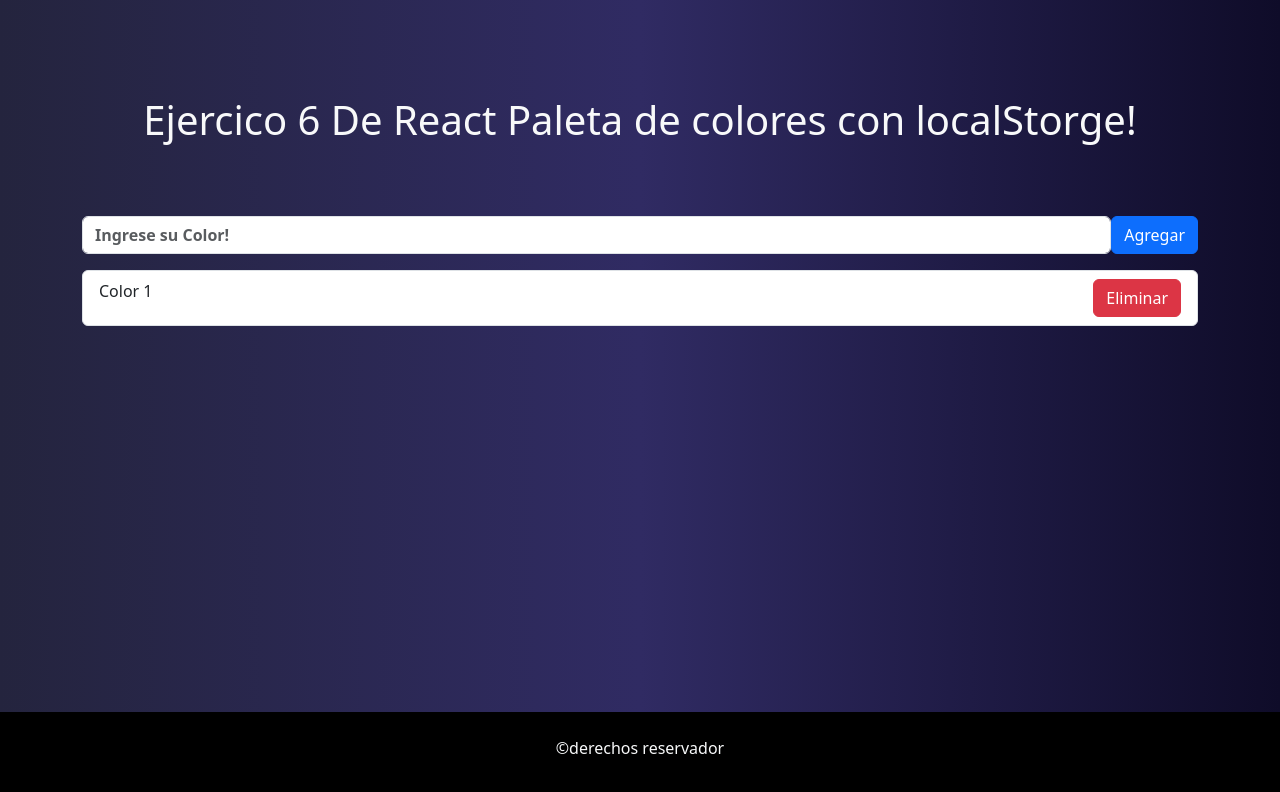
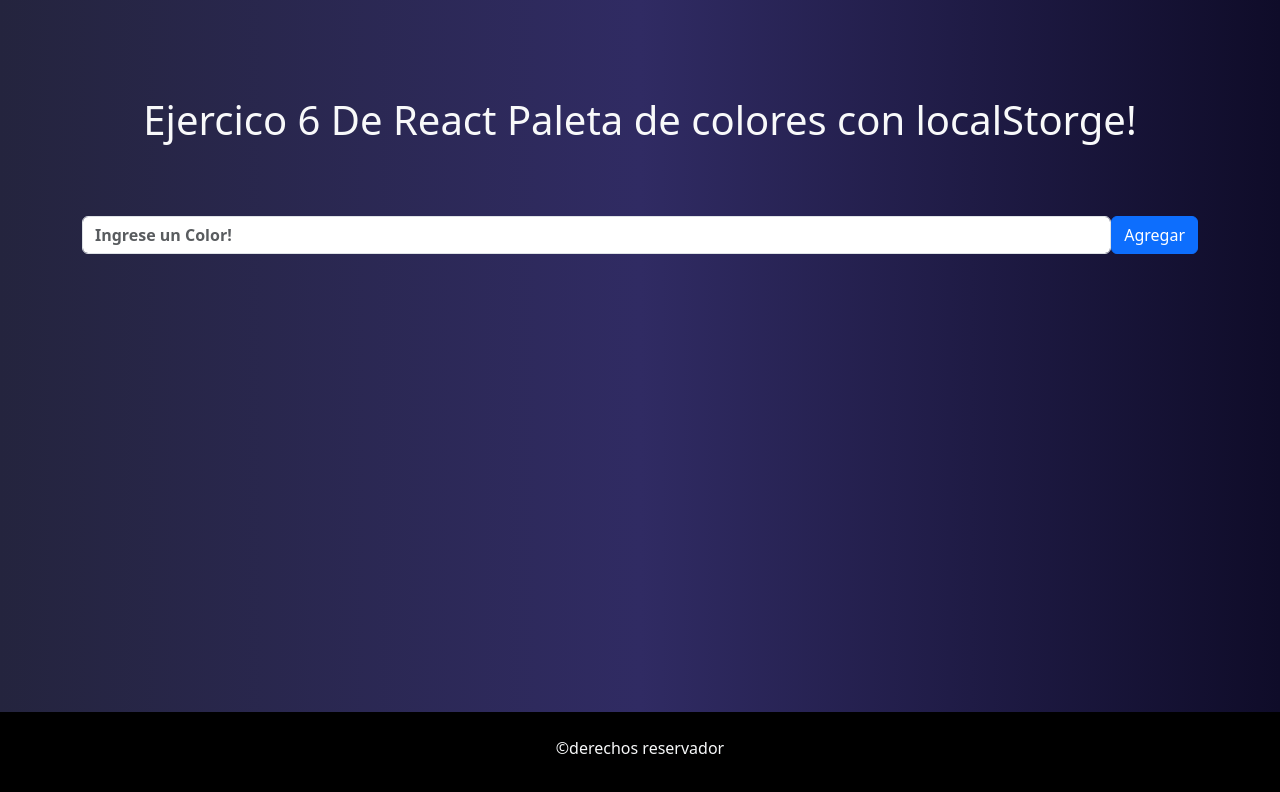
Before and after one commit to MaxiGomez94/Ejercicio6_React, a React (Vite) app: page / in a window 1280 px wide. Shown: the top 792 px of the page. Built offline with nearby package versions, Linux system fonts and the light colour scheme.

Commit message:
ejercicio 6 terminado , agregue sweetalert,animate css y tynicolor

```diff
--- a/package.json
+++ b/package.json
@@ -10,11 +10,13 @@
     "preview": "vite preview"
   },
   "dependencies": {
+    "animate.css": "^4.1.1",
     "bootstrap": "^5.3.2",
     "react": "^18.2.0",
     "react-bootstrap": "^2.10.0",
     "react-dom": "^18.2.0",
-    "sweetalert2": "^11.10.4"
+    "sweetalert2": "^11.10.4",
+    "tinycolor2": "^1.6.0"
   },
   "devDependencies": {
     "@types/react": "^18.2.43",
--- a/src/App.css
+++ b/src/App.css
@@ -1,7 +1,7 @@
 body{
-  background: #0f0c29;  /* fallback for old browsers */
-  background: -webkit-linear-gradient(to right, #24243e, #302b63, #0f0c29);  /* Chrome 10-25, Safari 5.1-6 */
-  background: linear-gradient(to right, #24243e, #302b63, #0f0c29); /* W3C, IE 10+/ Edge, Firefox 16+, Chrome 26+, Opera 12+, Safari 7+ */
+  background: #0f0c29;
+  background: -webkit-linear-gradient(to right, #24243e, #302b63, #0f0c29);
+  background: linear-gradient(to right, #24243e, #302b63, #0f0c29);
 
 }
 #root{
@@ -12,3 +12,9 @@
 main{
   flex-grow: 1;
 }
+
+.Color2{
+  background: #0f0c29;
+  background: -webkit-linear-gradient(to right, #24243e, #302b63, #0f0c29);
+  background: linear-gradient(to right, #24243e, #302b63, #0f0c29);
+}
--- a/src/components/Formulario.jsx
+++ b/src/components/Formulario.jsx
@@ -1,39 +1,98 @@
-import "bootstrap/dist/css/bootstrap.css";
-import { Button } from "react-bootstrap";
-import Form from "react-bootstrap/Form";
-import ListaColores from "./ListaColores";
-import { useState } from "react";
+import React, { useState, useEffect } from 'react';
+import { Form, Button } from 'react-bootstrap';
+import Swal from 'sweetalert2';
+import ListaColores from './ListaColores';
+import 'animate.css/animate.min.css';
+import tinycolor from 'tinycolor2';
 
 const Formulario = () => {
+  const [inputColor, setInpuntColor] = useState('');
+  const [colorsList, setColorsList] = useState([]);
 
-const [inputColor,setInputColor]=useState('');
-const [arrayColores,setArrayColores]=useState([]);
+  useEffect(() => {
+    const guardarColor = JSON.parse(localStorage.getItem('colors'));
+    if (guardarColor) {
+      setColorsList(guardarColor);
+    }
+  }, []);
 
+  const handleSubmit = (e) => {
+    e.preventDefault();
+
+    const isColorValid = tinycolor(inputColor).isValid();
+
+    if (!inputColor.trim() || !isColorValid) {
+
+      Swal.fire({
+        icon: 'error',
+        title: '¡Error!',
+        text: 'Por favor, ingrese un color válido.',
+        showClass: {
+          popup: 'animate__animated animate__shakeX',
+        },
+        hideClass: {
+          popup: 'animate__animated animate__fadeOut',
+        },
+        timer: 2000,
+        showConfirmButton: false,
+      });
+      return;
+    }
+
+    const nuevoColor = {
+      id: Date.now(),
+      nombre: inputColor,
+      value: inputColor,
+    };
+    const colorActualizado = [...colorsList, nuevoColor];
+    setColorsList(colorActualizado);
+    localStorage.setItem('colors', JSON.stringify(colorActualizado));
+    setInpuntColor('');
+
+    // Mostrar SweetAlert de éxito con animación
+    Swal.fire({
+      icon: 'success',
+      title: '¡Éxito!',
+      text: 'Se ha agregado un nuevo color.',
+      showClass: {
+        popup: 'animate__animated animate__fadeInDown',
+      },
+      hideClass: {
+        popup: 'animate__animated animate__fadeOutUp',
+      },
+      timer: 2000, // 3 segundos
+      showConfirmButton: false, // No mostrar botón "OK"
+    });
+  }
+
+  const handleEliminarColor = (id) => {
+    const colorEliminado = colorsList.filter(inputColor => inputColor.id !== id);
+    setColorsList(colorEliminado);
+    localStorage.setItem('colors', JSON.stringify(colorEliminado));
+  }
 
   return (
-    <section>
-      <Form>
-        <Form.Group
-          className="mb-3 mt-4 d-flex"
-          controlId="exampleForm.ControlInput1"
-        >
+    <div>
+      <Form onSubmit={handleSubmit}>
+        <Form.Group className='mt-4 d-flex mb-4' controlId="example.input">
           <Form.Control
+            className='fw-bold'
             type="text"
-            className="fw-bold"
-            placeholder="Ingrese su Color!"
-            pattern="^.{5,30}$"
-            title="Ingrese un minimo de 5 caracteres y un maximo de 30"
-            onChange={(e)=> setInputColor(e.target.value)}
+            placeholder="Ingrese un Color!"
+            pattern="^[^\d]{3,20}$"
+            title="Debe ingresar un mínimo de 3 y un máximo de 20 caracteres, sin incluir números."
+            onChange={(e) => setInpuntColor(e.target.value)}
             value={inputColor}
-
           />
-          <Button type="submit">Agregar</Button>
+          <Button  variant="primary" type="submit">
+            Agregar
+          </Button>
         </Form.Group>
       </Form>
 
-      <ListaColores></ListaColores>
-    </section>
+      <ListaColores colorsList={colorsList} handleEliminarColor={handleEliminarColor} />
+    </div>
   );
-};
+}
 
 export default Formulario;
--- a/src/components/ItemColores.jsx
+++ /dev/null
@@ -1,10 +0,0 @@
-import { Button, ListGroup } from "react-bootstrap";
-
-const ItemColores = () => {
-    return (
-             <ListGroup.Item className="d-flex justify-content-between "> Color 1 <Button variant="danger">Eliminar</Button></ListGroup.Item>
-
-    );
-};
-
-export default ItemColores;
--- a/src/components/ListaColores.jsx
+++ b/src/components/ListaColores.jsx
@@ -1,13 +1,35 @@
+import { ListGroup, Button, Card } from "react-bootstrap";
 
-import ListGroup from 'react-bootstrap/ListGroup';
-import ItemColores from './ItemColores';
-
-const ListaColores=()=> {
+const ListaColores = ({ colorsList, handleEliminarColor }) => {
   return (
-    <ListGroup>
-        <ItemColores></ItemColores>
-    </ListGroup>
+    <div style={{ display: "grid", gridTemplateColumns: "repeat(auto-fill, minmax(200px, 1fr))", gridGap: "20px" }}>
+      {colorsList.map(color => (
+        <Card key={color.id} className="border-primary">
+          <Card.Body className="Color2 text-light  ">
+            <Card.Title className="text-center fw-bold">{color.nombre}</Card.Title>
+            <div
+              style={{
+                width: "100px",
+                height: "100px",
+                backgroundColor: color.value,
+                margin: "auto",
+                marginBottom: "10px"
+              }}
+            ></div>
+            <div className="text-center"> {/* Nuevo contenedor para centrar el botón */}
+              <Button
+                variant="danger"
+                type="submit"
+                onClick={() => handleEliminarColor(color.id)}
+              >
+                Eliminar
+              </Button>
+            </div>
+          </Card.Body>
+        </Card>
+      ))}
+    </div>
   );
-}
+};
 
 export default ListaColores;
```
Also changed, not shown: 1 other file (tests, documents, lock files or other folders).
